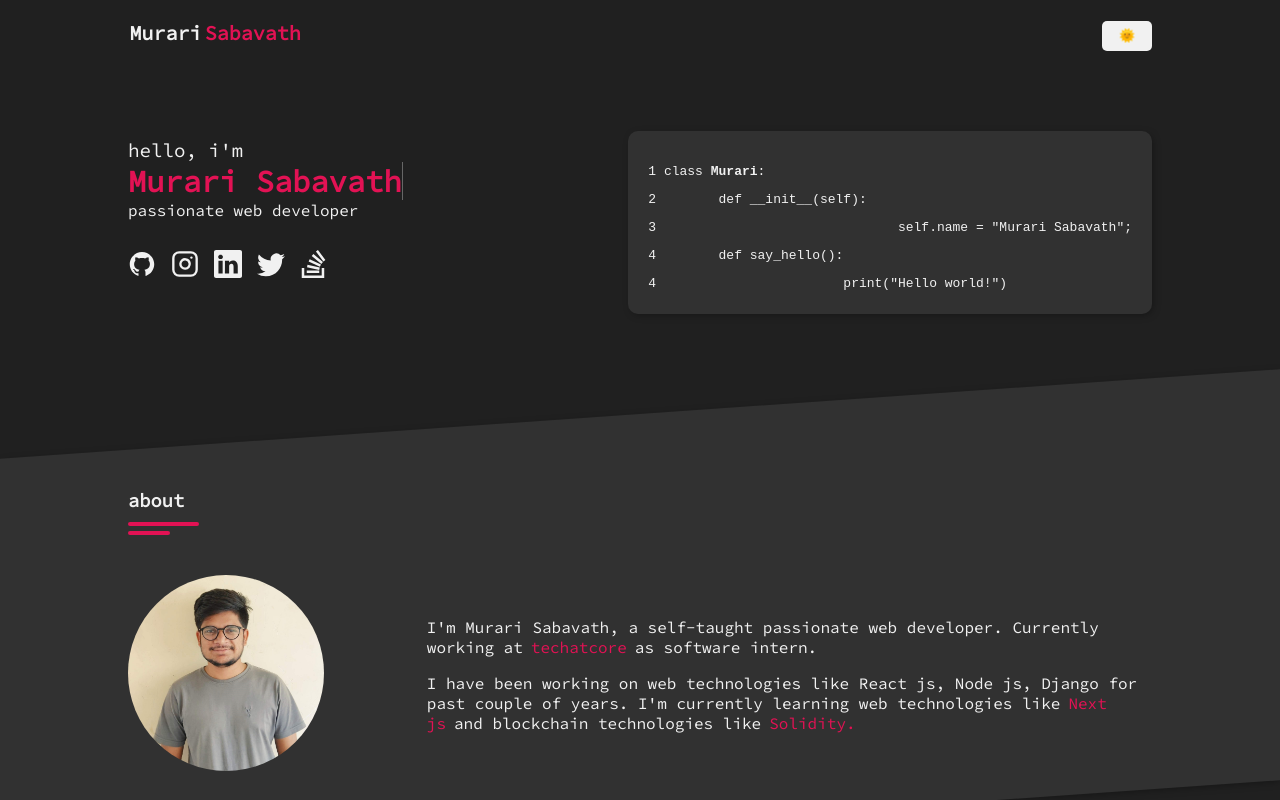
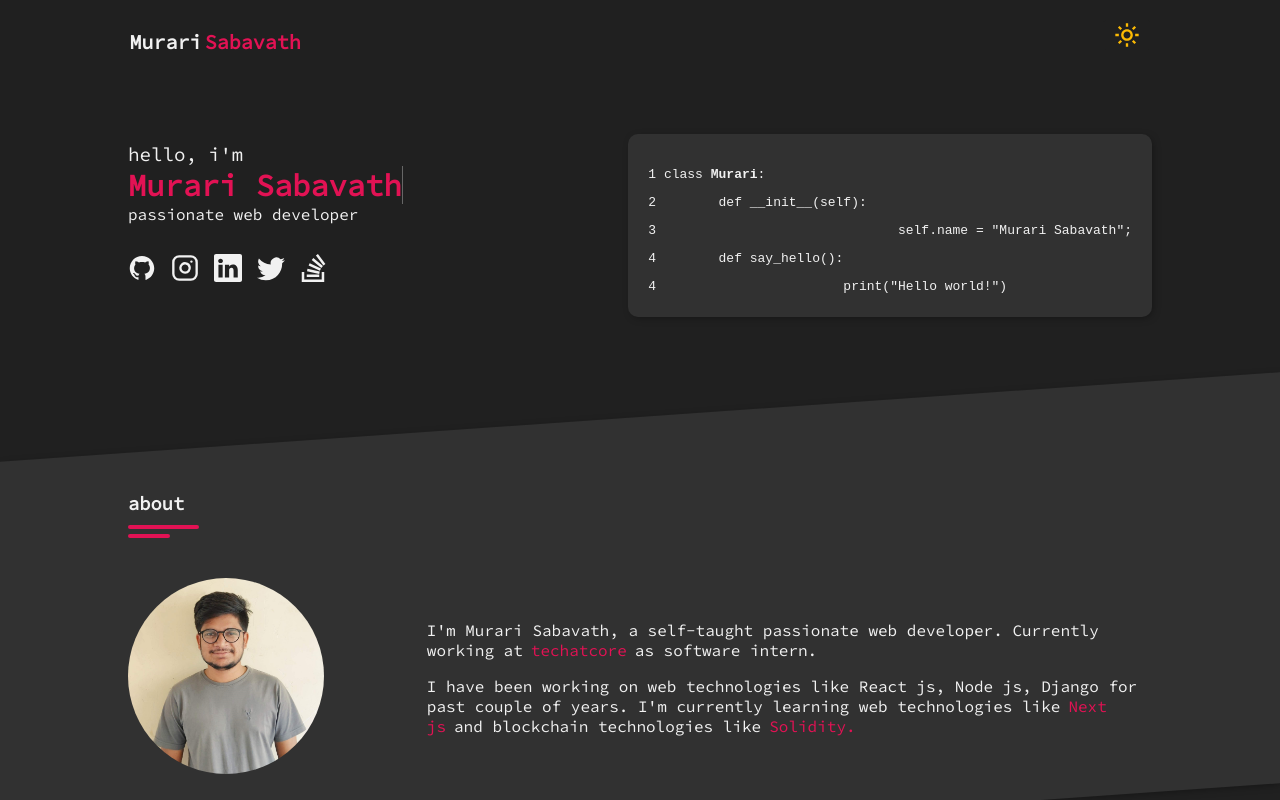
Before and after one commit to MurariSabavath/portfolio, a Next.js app: page / in a window 1280 px wide. Shown: the top 800 px of the page. Built offline with nearby package versions, Linux system fonts and the light colour scheme.

Commit message:
update toggle dark mode icon

```diff
--- a/components/header/index.tsx
+++ b/components/header/index.tsx
@@ -1,4 +1,6 @@
 import { useContext } from "react";
+import { BiSun } from "react-icons/bi";
+import { BsFillMoonFill } from "react-icons/bs";
 import { ThemeContext } from "styled-components";
 import { Button, FlexBox, HeaderLink, HeaderSection, Section } from "./styles";
 
@@ -30,15 +32,7 @@ const Header = ({ theme, setTheme }: IHeader) => {
         </HeaderLink>
         <FlexBox>
           <Button onClick={toggleTheme} theme={themeContext}>
-            {isDarkTheme ? (
-              <span aria-label="Light mode" role="img">
-                🌞
-              </span>
-            ) : (
-              <span aria-label="Dark mode" role="img">
-                🌜
-              </span>
-            )}
+            {isDarkTheme ? <BiSun /> : <BsFillMoonFill />}
           </Button>
         </FlexBox>
       </HeaderSection>
--- a/components/header/styles.tsx
+++ b/components/header/styles.tsx
@@ -12,15 +12,16 @@ export const HeaderSection = styled.div`
 `;
 
 export const Button = styled.button`
+  height: 30px;
   width: 50px;
-  height: 30px;
   border-radius: 5px;
   align-items: center;
   cursor: pointer;
   outline: 0;
   border: 0;
-  transition: 0.4s linear;
-  background: ${({ theme }) => theme.toggler};
+  font-size: 1.75rem;
+  background: ${({ theme }) => theme.primary};
+  color: ${({ theme }) => theme.toggler};
 `;
 
 export const HeaderLink = styled.a`
--- a/themes/global.css.tsx
+++ b/themes/global.css.tsx
@@ -19,18 +19,18 @@ export const GlobalStyles = createGlobalStyle<{ theme: IThemeType }>`
 
 export const lightTheme = {
   primary: "#f1f1f1",
+  secondary: "#352f44",
   text: "#121620",
-  toggler: "#2A2438",
+  toggler: "#202020",
   accent: "#E21254",
-  secondary: "#352f44",
   codeBlock: "#eeeeee",
 };
 
 export const darkTheme = {
   primary: "#202020",
+  secondary: "#352f44",
   text: "#f1f1f1",
-  toggler: "#f1f1f1",
+  toggler: "#fcba03",
   accent: "#E21254",
-  secondary: "#352f44",
   codeBlock: "#313131",
 };
```
